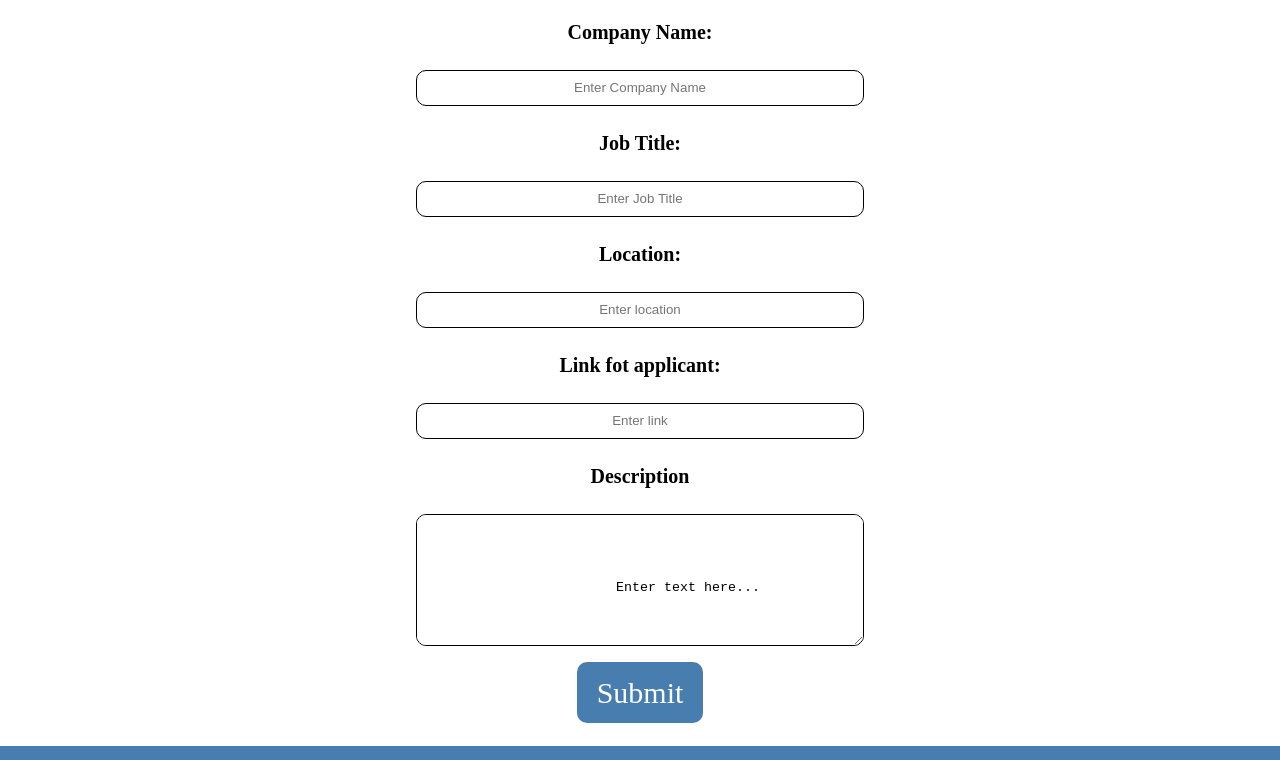
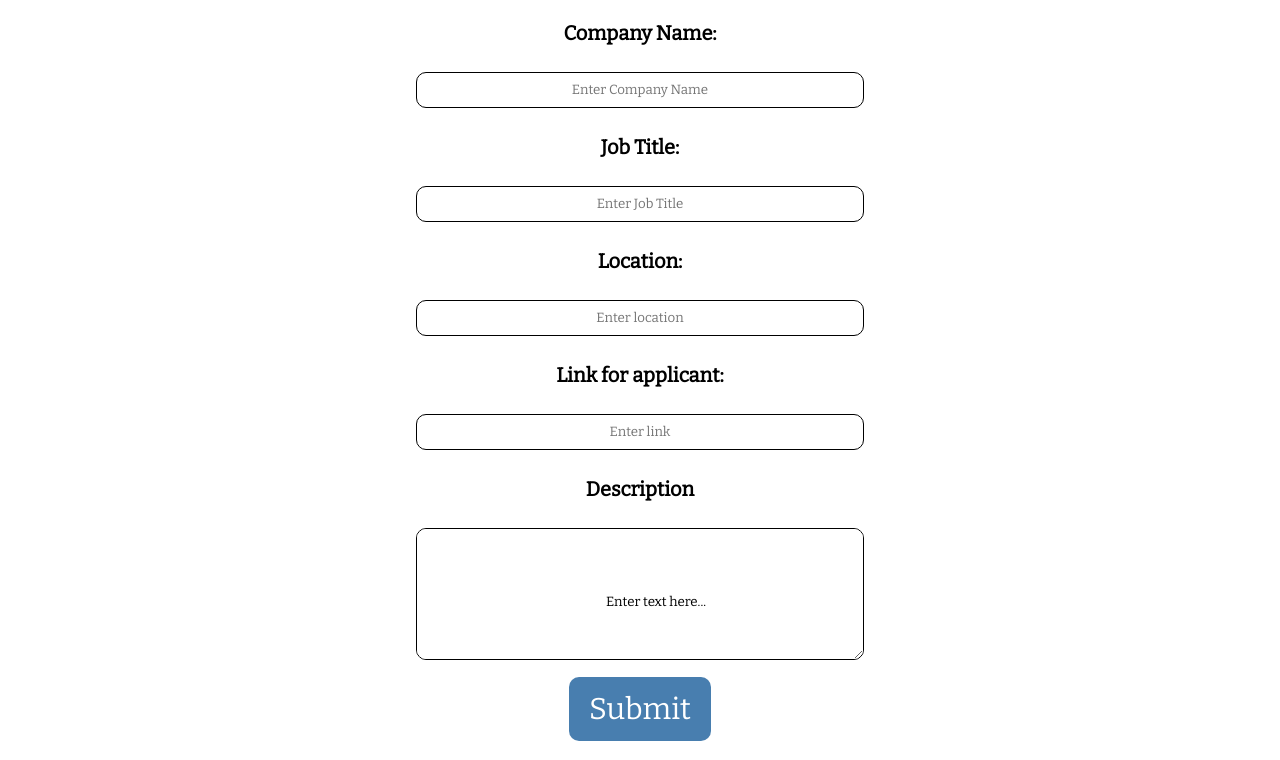
Before and after one commit to Daniel310787/JobSeeker, a website built with webpack: page my-js-project/company.html in a window 1280 px wide. Shown: the part 220-980 px from the top of the page. Built offline with nearby package versions, Linux system fonts and the light colour scheme.

Commit message:
adding some style

```diff
--- a/my-js-project/assets/ListAsso.css
+++ b/my-js-project/assets/ListAsso.css
@@ -114,7 +114,7 @@ body{
   font-size: 25px ;
 }
 .cards a:hover{
-  color: red
+  color: darkblue;
 }
 .cards h1{
   font-size: 35px;
@@ -293,3 +293,6 @@ body{
   padding: 0px 0px;
   color: white;
 }
+*{
+  font-family: 'Bitter','Serif';
+}
--- a/my-js-project/assets/Login.css
+++ b/my-js-project/assets/Login.css
@@ -233,3 +233,6 @@ button:hover{
     padding: 0px 0px;
     color: white;
 }
+*{
+    font-family: 'Bitter','Serif';
+}
--- a/my-js-project/assets/SignUp.css
+++ b/my-js-project/assets/SignUp.css
@@ -1,11 +1,10 @@
 body{
     display: grid;
-    grid-template-columns: 1fr 1fr 1fr ;
-    grid-template-rows: .15fr 1fr .03fr .15fr;
+    grid-template-columns: 1fr 1fr .5fr ;
+    grid-template-rows: .15fr 1fr .15fr;
     grid-template-areas:
     "header header header"
-    "main main main"
-    "message message message"
+    "main main message"
     "footer footer footer";
     margin: 0px 0px;
 }
@@ -51,6 +50,8 @@ body{
     display: flex;
     flex-direction: column;
     margin-bottom: 36px;
+    margin-right: 0px;
+    margin-left:250px;
 }
 .main h1{
     font-size: 50px;
@@ -64,7 +65,7 @@ body{
     width: 200px;
 }
 input[type=text], input[type=password] {
-    width: 35%;
+    width: 50%;
     padding: 12px 20px;
     margin: 8px 0;
     display: inline-block;
@@ -101,7 +102,7 @@ input[type=text], input[type=password] {
     margin: 8px 0;
     border: none;
     cursor: pointer;
-    width: 10%;
+    width: 15%;
     font-family: 'bitter','serif';
     font-size: 30px;
     border-radius: 10px;
@@ -131,11 +132,12 @@ input[type=text], input[type=password] {
 /* The message box is shown when the user clicks on the password field */
 #message {
     display:none;
-    background: #f1f1f1;
+    background: white;
     color: #000;
     position: relative;
-    padding: 20px;
-    margin-top: 10px;
+    padding:0px;
+    margin-top: 170px;
+    margin-left: -10px;
 }
 
 #message p {
@@ -283,3 +285,6 @@ input[type=text], input[type=password] {
     padding: 0px 0px;
     color: white;
 }
+*{
+    font-family: 'Bitter','Serif';
+  }
--- a/my-js-project/assets/comDesc.css
+++ b/my-js-project/assets/comDesc.css
@@ -200,3 +200,6 @@ line-height:2;
   padding: 0px 0px;
   color: white;
 }
+*{
+  font-family: 'Bitter','Serif';
+}
--- a/my-js-project/assets/company.css
+++ b/my-js-project/assets/company.css
@@ -235,3 +235,6 @@ textarea{
     padding: 0px 0px;
     color: white;
 }
+*{
+    font-family: 'Bitter','Serif';
+  }
--- a/my-js-project/assets/profile.css
+++ b/my-js-project/assets/profile.css
@@ -44,6 +44,20 @@ body{
   color: #487EAF;
   border: 2px solid black;
 }
+#logout{
+  text-decoration: none;
+  color: white;
+  margin: 10px 10px;
+  background-color: red;
+  padding: 15px 20px;
+  border-radius: 15px;
+}
+#logout:hover{
+  background-color: white;
+  color: red;
+  border: 2px solid black;
+}
+
 #desc{
   grid-area: desc;
   background: #487EAF;
@@ -212,3 +226,6 @@ body{
   padding: 0px 0px;
   color: white;
 }
+*{
+  font-family: 'Bitter','Serif';
+}
--- a/my-js-project/assets/searchBox.css
+++ b/my-js-project/assets/searchBox.css
@@ -222,3 +222,6 @@ body{
     padding: 0px 0px;
     color: white;
 }
+*{
+    font-family: 'Bitter','Serif';
+  }
--- a/my-js-project/assets/styles.css
+++ b/my-js-project/assets/styles.css
@@ -22,7 +22,7 @@ body{
 }
 
 #logo{
-    background-color: rgba(0, 0, 0, 0.1);
+    background-color: white;
     width: 150px;
     border-radius: 20px;
     float: left;
@@ -30,7 +30,7 @@ body{
     border-radius: 35%;
 }
 #logo:hover{
-    background-color: white;
+    background-color: transparent;
 }
 .navs{
   float: right;
--- a/my-js-project/company.html
+++ b/my-js-project/company.html
@@ -5,6 +5,7 @@
     <meta http-equiv="X-UA-Compatible" content="IE=edge">
     <meta name="viewport" content="width=device-width, initial-scale=1.0">
     <script src="https://kit.fontawesome.com/a883e6f0f1.js" crossorigin="anonymous"></script>
+    <link href="https://fonts.googleapis.com/css2?family=Bitter:ital,wght@0,400;1,300&display=swap" rel="stylesheet">
     <link rel="stylesheet" href="./assets/company.css">
     <title>Job Seeker LogIn</title>
 </head>
@@ -38,7 +39,7 @@
         <input type="text" placeholder="Enter location"  id="loc" required>
         <br>
         <br>
-        <label for="psw"><b class="label">Link fot applicant:</b></label>
+        <label for="psw"><b class="label">Link for applicant:</b></label>
         <br>
         <br>
         <input type="text" placeholder="Enter link" id="link" required>
```
Also changed, not shown: my-js-project/Profile.html (+1 -1 lines), my-js-project/germany.html (+1 -0 lines), my-js-project/italy.html (+1 -0 lines), my-js-project/spain.html (+1 -0 lines).
